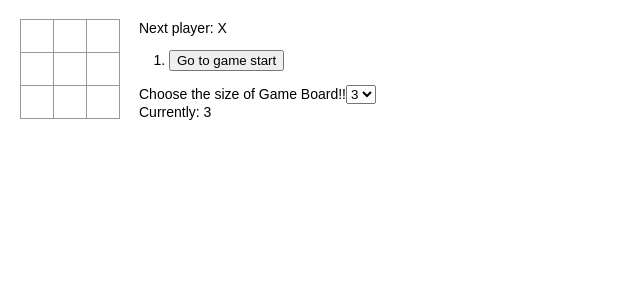
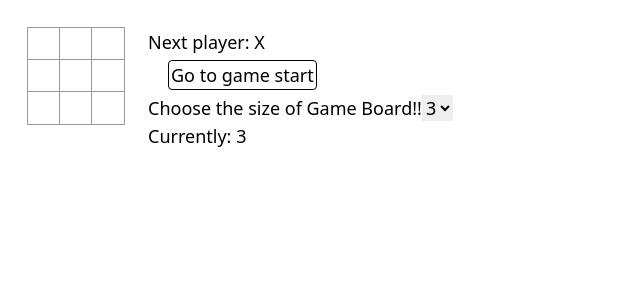
Before and after one commit to BonneChose-No-Suke/react-tutorial, a React (Create React App) app: page / in a window 1280 px wide. Shown: the top 300 px of the page, without its empty margins (0-640 px from the left). Built offline with nearby package versions, Linux system fonts and the light colour scheme.

Commit message:
tutorialApp re-styling with tailwind

```diff
--- a/package.json
+++ b/package.json
@@ -39,5 +39,8 @@
       "last 1 firefox version",
       "last 1 safari version"
     ]
+  },
+  "devDependencies": {
+    "tailwindcss": "^3.2.7"
   }
 }
--- a/src/component/Board.tsx
+++ b/src/component/Board.tsx
@@ -12,17 +12,17 @@
   const rowArray = [...Array(props.size)].map((_, i) => i)
   const columnArray = [...Array(props.size)].map((_, i) => i)
 
-  const board = rowArray.map(row=> {
-    return(
+  const board = rowArray.map(row => {
+    return (
       <div
         key={row}
-        className="board-row">
-        {columnArray.map(column=> {
-          return(
+        className="after:content-[''] after:clear-both after:table">
+        {columnArray.map(column => {
+          return (
             <Square
               key={column}
-              value={props.squares[props.size*row + column]}
-              onClick={()=>props.onClick(props.size*row + column)}
+              value={props.squares[props.size * row + column]}
+              onClick={() => props.onClick(props.size * row + column)}
             />
           )
         })}
--- a/src/component/Game.tsx
+++ b/src/component/Game.tsx
@@ -23,11 +23,11 @@
 
   const handleSizeChange = (event: { target: { value: number }; }) => {
     const newSize = Number(event.target.value)
-    dispatch({ type: 'CHANGE_GameBoardSize', payload: { history: state.history, current: state.current, step:state.stepNumber, size: newSize } })
+    dispatch({ type: 'CHANGE_GameBoardSize', payload: { history: state.history, current: state.current, step: state.stepNumber, size: newSize } })
   };
 
   const jumpTo = (step: number) => {
-    dispatch({ type: 'RETURN_TO', payload: {step: step, history: state.history, current: state.current, size: (state.size)} })
+    dispatch({ type: 'RETURN_TO', payload: { step: step, history: state.history, current: state.current, size: (state.size) } })
   }
 
   const handleClick = (i: number) => {
@@ -38,23 +38,23 @@
       return;
     }
     currentSquares[i] = state.xIsNext ? 'X' : 'O'
-    dispatch({ type: 'TURN_PASSED', payload: {history: currentHistory, current: currentSquares, step: currentHistory.length, size: state.size}})
+    dispatch({ type: 'TURN_PASSED', payload: { history: currentHistory, current: currentSquares, step: currentHistory.length, size: state.size } })
   }
 
-    const moves = state.history.map((square:squares, move: number)=> {
+  const moves = state.history.map((square: squares, move: number) => {
     const desc = move ?
       'Go to move #' + move :
       'Go to game start'
 
     return (
       <li key={move}>
-            <button onClick={() => jumpTo(move)}>{desc}</button>
+        <button className="border-solid border border-black rounded px-0.5 py-0.25 mb-1" onClick={() => jumpTo(move)}>{desc}</button>
       </li>
     )
   })
 
-    const renderingBoard = (state: GameState):JSX.Element => {
-      return(
+  const renderingBoard = (state: GameState): JSX.Element => {
+    return (
       <Board
         squares={state.current}
         onClick={(i: number) => handleClick(i)}
@@ -62,16 +62,14 @@
       />)
   }
 
-    console.log(state)
-
   return (
-      <div className="game">
-        <div className="game-board">
+    <div className="flex flex-row">
+      <div>
         {renderingBoard(state)}
       </div>
-        <div className="game-info">
-          <div>{status}</div>
-          <ol>{moves}</ol>
+      <div className="ml-6">
+        <div className="mb-1">{status}</div>
+        <ol className="pl-5">{moves}</ol>
         <Dropdown
           label="Choose the size of Game Board!!"
           options={sizeOptions}
@@ -80,47 +78,42 @@
         />
         <div>Currently: {state.size}</div>
       </div>
-      </div>
+    </div >
   )
 }
 
-// サイズを入力して勝利条件を設定する
-// mapを使ってsetWinningArrayをrefactoringする
-const setWinningArray = (size: number):number[][] => {
+const setWinningArray = (size: number): number[][] => {
   const winningArray: number[][] = []
-  // 横方向の勝利条件
+
   const rowWinning = [...Array(size)]
   rowWinning.map((_, row) => {
-    return winningArray.push([...Array(size)].map((_, j) => size*row + j))
+    return winningArray.push([...Array(size)].map((_, j) => size * row + j))
   })
 
-  // 縦方向の勝利条件
   const columnWinning = [...Array(size)]
   columnWinning.map((_, column) => {
-    return winningArray.push([...Array(size)].map((_, j) => size*j + column))
+    return winningArray.push([...Array(size)].map((_, j) => size * j + column))
   })
 
-  // 斜め方向の勝利条件
-  winningArray.push([...Array(size)].map((_, j)=> (size+1)*j))
-  winningArray.push([...Array(size)].map((_, j)=> (size-1)*(j+1)))
+  winningArray.push([...Array(size)].map((_, j) => (size + 1) * j))
+  winningArray.push([...Array(size)].map((_, j) => (size - 1) * (j + 1)))
 
-  return(winningArray)
+  return (winningArray)
 }
 
-// ========================================
-const  calculateWinner = (size:number, squares: squares) => {
+const calculateWinner = (size: number, squares: squares) => {
   let lines: number[][] = setWinningArray(size)
   let testArray: number[] = Array(size)
-  for(let i = 0; i < lines.length; i ++) {
+  for (let i = 0; i < lines.length; i++) {
     testArray = lines[i]
     let winCount = 0
-    for(let j = 1; j < testArray.length; j ++) {
-      if(squares[testArray[0]] && squares[testArray[0]] === squares[testArray[j]]) {
+    for (let j = 1; j < testArray.length; j++) {
+      if (squares[testArray[0]] && squares[testArray[0]] === squares[testArray[j]]) {
         winCount++
       }
     }
 
-    if(winCount === size - 1) {
+    if (winCount === size - 1) {
       return squares[testArray[0]]
     }
   }
--- a/src/index.css
+++ b/src/index.css
@@ -1,51 +1,16 @@
-body {
-  font: 14px 'Century Gothic', Futura, sans-serif;
-  margin: 20px;
+@tailwind base;
+@tailwind components;
+@tailwind utilities;
+
+@layer base {
+  body {
+    @apply text-lg font-[theme(fontFamily(century))] m-7
+  }
 }
 
-ol,
-ul {
-  padding-left: 30px;
+@layer components {
+
+  .square {
+    @apply bg-white border border-solid border-[#999] float-left text-2xl font-bold my-[-1px] mx-[-1px] h-[34px] w-[34px] text-center p-0 focus:outline-none focus:bg-[#ddd]
+  }
 }
-
-.board-row:after {
-  clear: both;
-  content: '';
-  display: table;
-}
-
-.status {
-  margin-bottom: 10px;
-}
-
-.square {
-  background: #fff;
-  border: 1px solid #999;
-  float: left;
-  font-size: 24px;
-  font-weight: bold;
-  line-height: 34px;
-  height: 34px;
-  margin-right: -1px;
-  margin-top: -1px;
-  padding: 0;
-  text-align: center;
-  width: 34px;
-}
-
-.square:focus {
-  outline: none;
-}
-
-.kbd-navigation .square:focus {
-  background: #ddd;
-}
-
-.game {
-  display: flex;
-  flex-direction: row;
-}
-
-.game-info {
-  margin-left: 20px;
-}
--- /dev/null
+++ b/tailwind.config.js
@@ -0,0 +1,14 @@
+/** @type {import('tailwindcss').Config} */
+module.exports = {
+  content: [
+    "./src/**/*.{js,jsx,ts,tsx}"
+  ],
+  theme: {
+    extend: {
+      fontFamily: {
+        century: ['Century Gothic', 'sans-serif']
+      }
+    },
+  },
+  plugins: [],
+}
```
Also changed, not shown: 1 other file (tests, documents, lock files or other folders). Lines whose indentation alone changed are shown as unchanged.
